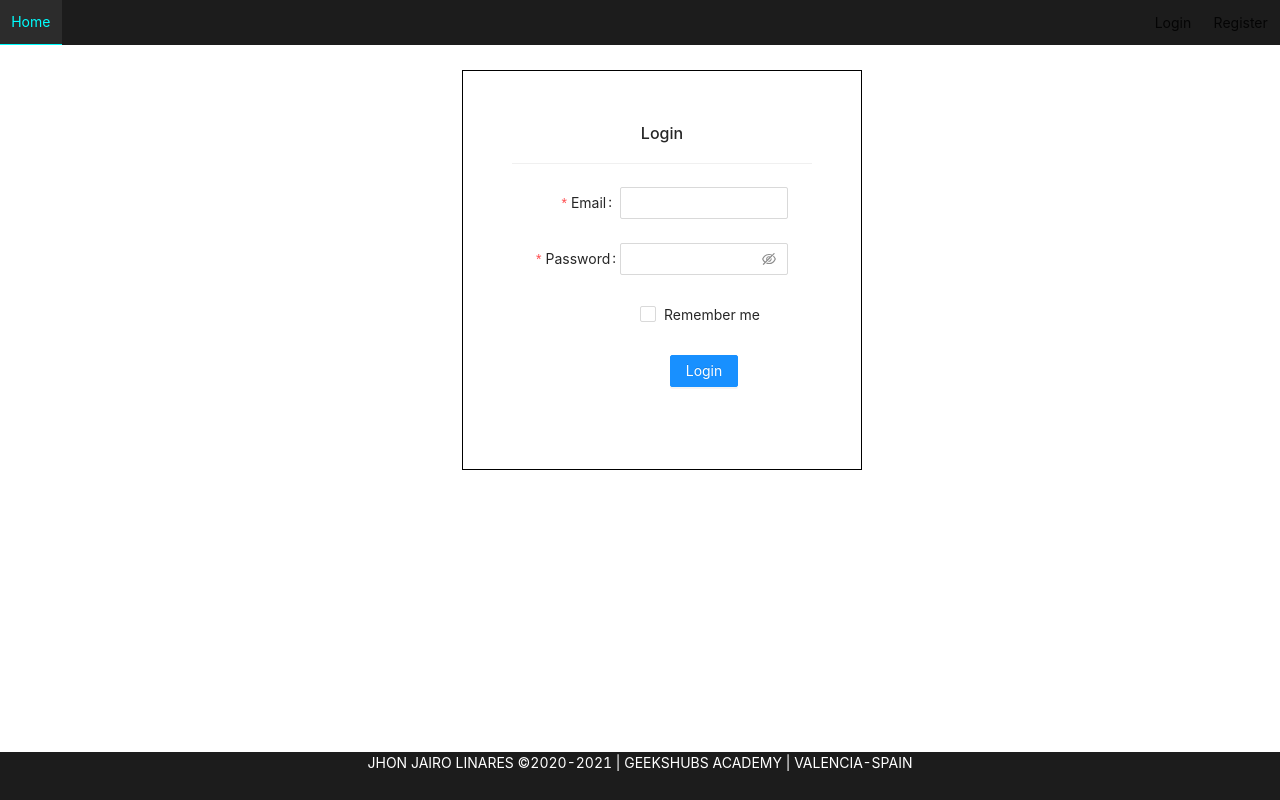
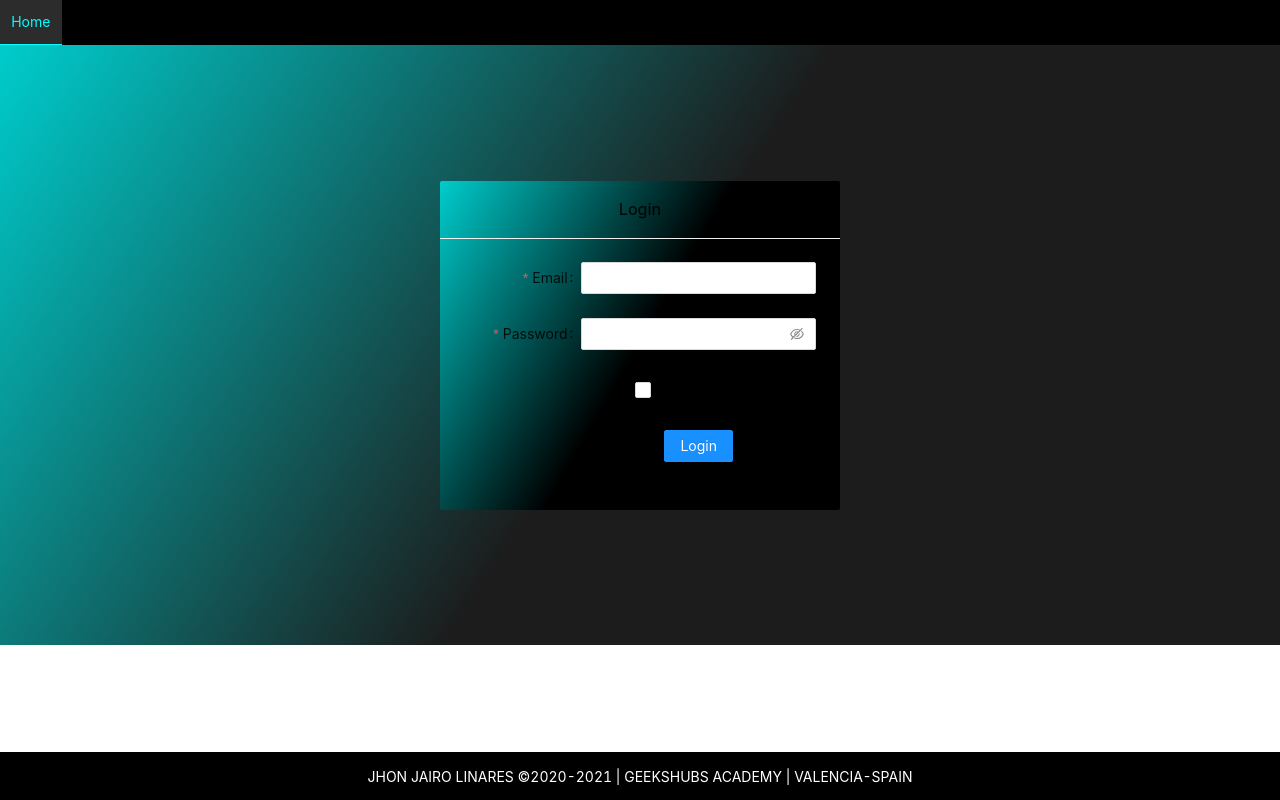
Before and after one commit to jhonjlinaresb/frontadmsys, a React (Create React App) app: page /login in a window 1280 px wide. Built offline with nearby package versions, Linux system fonts and the light colour scheme; no server answers.

Commit message:
New colors in the SASS of containers

```diff
--- a/src/components/Footer/Footer.scss
+++ b/src/components/Footer/Footer.scss
@@ -1,5 +1,5 @@
 .footer{
-    background: #1c1c1c;
+    background: black;
     display: flex;
     position: absolute;
     justify-content: center;
@@ -7,7 +7,7 @@
     width: 100%;
     height: 6vh;
     bottom: 0.1px;
-    padding-bottom: 1em;
+    padding: 1em;
 }
 .footer:hover{
     background: #2c2c2c;
--- a/src/components/Header/Header.scss
+++ b/src/components/Header/Header.scss
@@ -2,8 +2,8 @@
     display: flex;
     align-items: center;
     min-height: 5vh;
-    background-color: #1c1c1c;
-    border-bottom: transparentize($color: #2c2c2c, $amount: 0);
+    background-color:black;
+    border-bottom: transparentize($color: black, $amount: 0);
     a,
     span {
         color: white;
--- a/src/containers/Home/Home.jsx
+++ b/src/containers/Home/Home.jsx
@@ -7,7 +7,7 @@ const contentStyle = {
   color: '#fff',
   lineHeight: '160px',
   textAlign: 'center',
-  background: '#2c2c2c',
+  background: 'linear-gradient(140DEG, #1c1c1c, cyan, black, cyan, #2c2c2c)',
 };
 class Home extends Component {
     render(){
@@ -15,7 +15,7 @@ class Home extends Component {
     <Carousel autoplay>
     <div>
     <h1 style={contentStyle}>
-    <p>Welcome to AdmSys</p>
+    <p>Welcome to AdmSys Web APP</p>
     <Image width={300} src="https://i.ibb.co/P54hyMm/admsys.png"/>
     </h1>
     </div>
--- a/src/containers/Login/Login.jsx
+++ b/src/containers/Login/Login.jsx
@@ -18,7 +18,7 @@ const tailLayout = {
     const history = useHistory();
     const onFinish = users =>{
         console.log('onFinish');
-        axios.post(process.env.REACT_APP_BASE_URL || 'http://localhost:8080' +'/users/login',users)
+        axios.post(process.env.REACT_APP_BASE_URL +'/users/login',users)
         .then(res=>{
          // props.setUser(res.data.user) //seteo el user como estado del App.js
             console.log("res data chanda: "+JSON.stringify(res.data));
@@ -34,8 +34,8 @@ const tailLayout = {
     }
     return (
     <div className="block">
-      <div className="site-card-border-less-wrapper" style={{ textAlign: 'center', display: 'flex', padding: '30px', justifyContent: 'center'}}>
-      <Card title="Login" bordered={false} style={{ width: 300, textAlign: 'center' }}>
+      <div className="site-card-border-less-wrapper" style={{ textAlign: 'center', display: 'flex', padding: '70px', justifyContent: 'center'}}>
+      <Card className="box" title="Login" bordered={false} style={{ width: 400, textAlign: 'center' }}>
         <Form {... layout}
         onFinish={onFinish}>
             <Form.Item
--- a/src/containers/Login/Login.scss
+++ b/src/containers/Login/Login.scss
@@ -1,11 +1,14 @@
 .block{
-    width: 400px;
-    height: 400px;
-    border: black solid 1px;
+
     display: flex;
-    position: absolute;
+    height: 600px;
     align-items: center;
     justify-content: center;
-    left: 33em;
-    top: 5em;
+    //background: linear-gradient(137DEG, #1c1c1c, cyan, black, cyan, #2c2c2c);
+    background: repeating-linear-gradient( 123deg, #00cccc,#1c1c1c, #1c1c1c);
+    .box {
+        background: repeating-linear-gradient( 120deg,  #00cccc,black, black);
+        border: black transparentize($color: #000000, $amount: 1) 1px;
+        color: white;
+    }
 }
```
Also changed, not shown: 2 other files (tests, documents, lock files or other folders).
